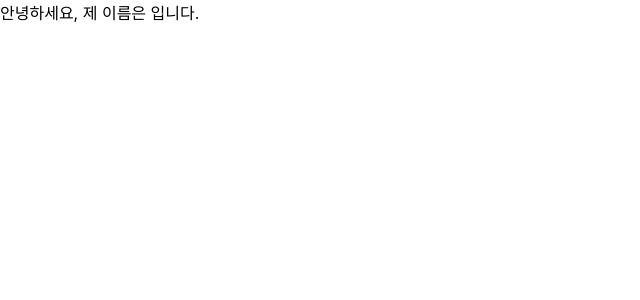
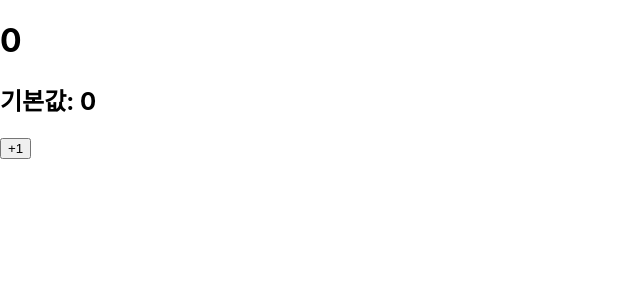
Before and after one commit to Young970303/my-study, a React (Create React App) app: page / in a window 1280 px wide. Shown: the top 300 px of the page, without its empty margins (0-640 px from the left). Built offline with nearby package versions, Linux system fonts and the light colour scheme.

Commit message:
this.setState설정

```diff
--- a/src/App.js
+++ b/src/App.js
@@ -1,7 +1,7 @@
-import MyComponent from "./MyComponent";
+import Counter from "./Counter";
 
 const App = () => {
-  return <MyComponent />;
+  return <Counter />;
 };
 
 export default App;
--- /dev/null
+++ b/src/Counter.js
@@ -0,0 +1,33 @@
+import { Component } from "react";
+
+class Counter extends Component {
+  state = {
+    number: 0,
+    fixedNumber: 0,
+  };
+  render() {
+    const { number, fixedNumber } = this.state;
+
+    return (
+      <div>
+        <h1>{number}</h1>
+        <h2>기본값: {fixedNumber}</h2>
+        <button
+          onClick={() => {
+            this.setState((prevState) => {
+              return {
+                number: prevState.number + 1,
+              };
+            });
+            this.setState((prevState) => ({
+              number: prevState.number + 1,
+            }));
+          }}
+        >
+          +1
+        </button>
+      </div>
+    );
+  }
+}
+export default Counter;
--- a/src/MyComponent.js
+++ /dev/null
@@ -1,5 +0,0 @@
-const MyComponent = (props) => {
-  return <div>안녕하세요, 제 이름은 {props.name}입니다.</div>;
-};
-
-export default MyComponent;
```
